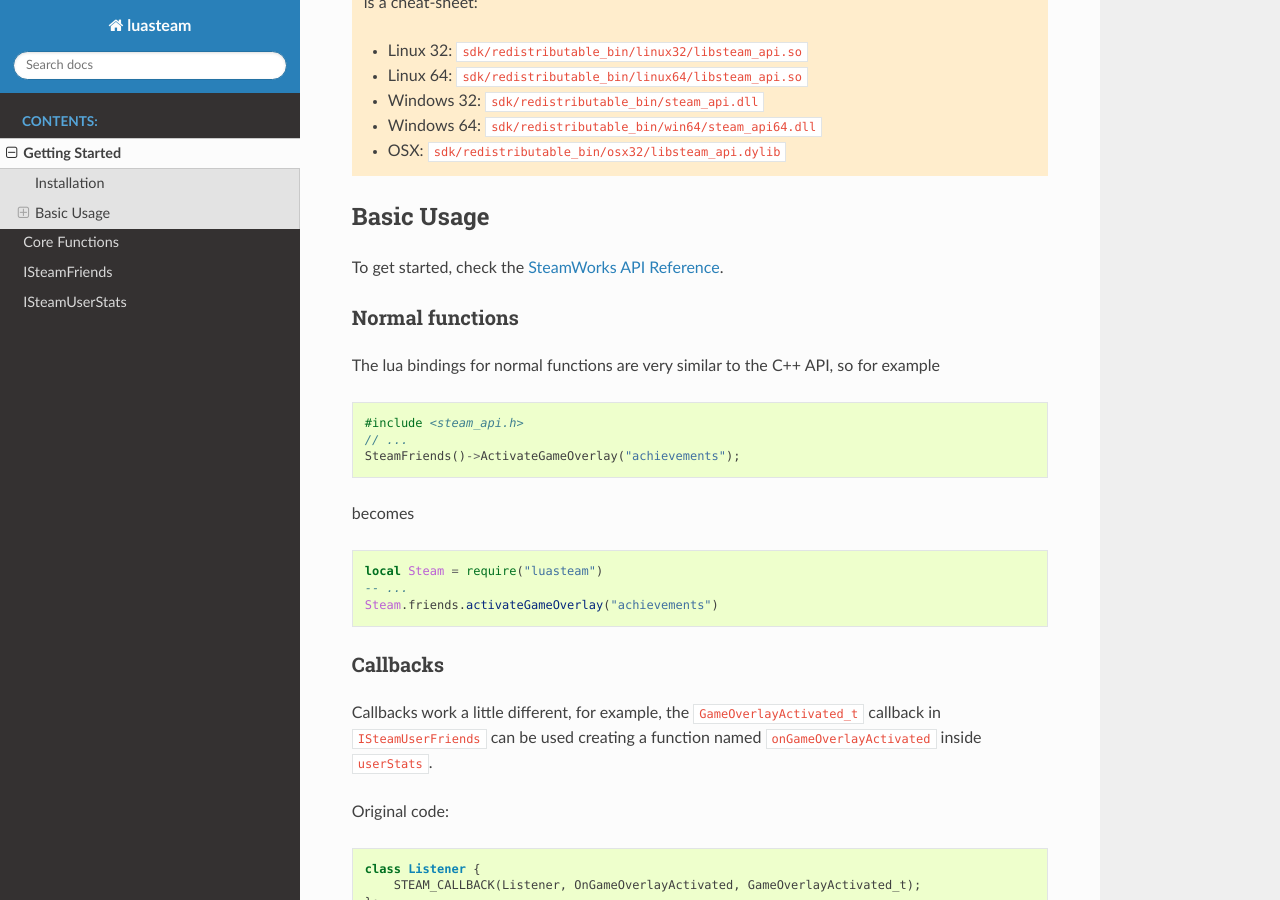
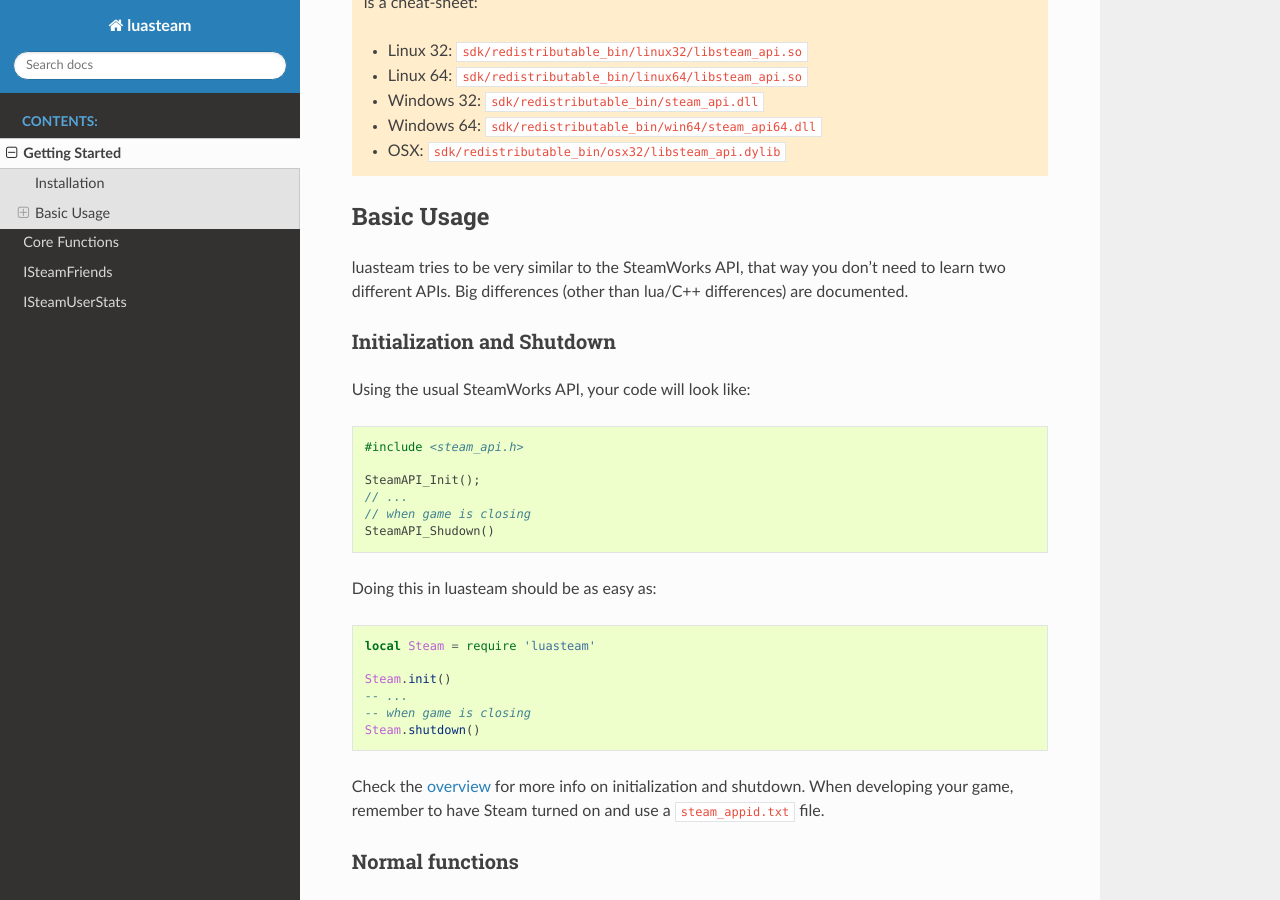
Before and after one commit to uspgamedev/luasteam, a Sphinx documentation site: the page built from docs/getting_started.rst, in a window 1280 px wide and 900 px high, scrolled down 605 px. Built offline with Sphinx 7.4.7 and the Read the Docs theme 2.0.0, drawn with Linux system fonts in a browser that asks for light colours.

Commit message:
Adding initialization documentation

```diff
--- a/docs/getting_started.rst
+++ b/docs/getting_started.rst
@@ -30,8 +30,32 @@
 Basic Usage
 ===========
 
+luasteam tries to be very similar to the SteamWorks API, that way you don't need to learn two different APIs. Big differences (other than lua/C++ differences) are documented.
 
-To get started, check the `SteamWorks API Reference <https://partner.steamgames.com/doc/api>`_.
+Initialization and Shutdown
+---------------------------
+
+Using the usual SteamWorks API, your code will look like:
+
+.. code-block:: C++
+
+    #include <steam_api.h>
+
+    SteamAPI_Init();
+    // ...
+    // when game is closing
+    SteamAPI_Shudown()
+
+Doing this in luasteam should be as easy as::
+
+    local Steam = require 'luasteam'
+
+    Steam.init()
+    -- ...
+    -- when game is closing
+    Steam.shutdown()
+
+Check the `overview <https://partner.steamgames.com/doc/sdk/api#initialization_and_shutdown>`_ for more info on initialization and shutdown. When developing your game, remember to have Steam turned on and use a ``steam_appid.txt`` file.
 
 Normal functions
 ----------------
--- a/docs/index.rst
+++ b/docs/index.rst
@@ -9,6 +9,8 @@
 luasteam enables you to use SteamWorks API from Lua, for example (but not limited to) when you're building games with `Love2D <https://love2d.org/>`_.
 
 To learn how to use luasteam, check our `Getting Started <getting_started.html>`_ section.
+
+While using this documentation, you may also like to check the `SteamWorks API Reference <https://partner.steamgames.com/doc/api>`_ and `SteamWorks API Overview <https://partner.steamgames.com/doc/sdk/api>`_.
 
 .. toctree::
     :maxdepth: 2
```
Also changed, not shown: other parts of docs/getting_started.rst (+0 -4 lines).
